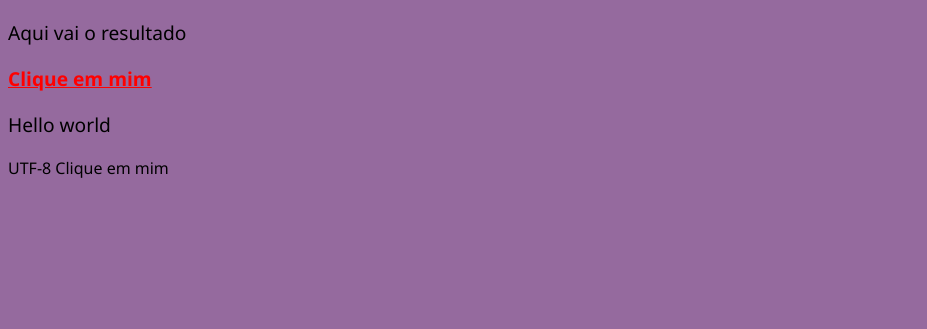
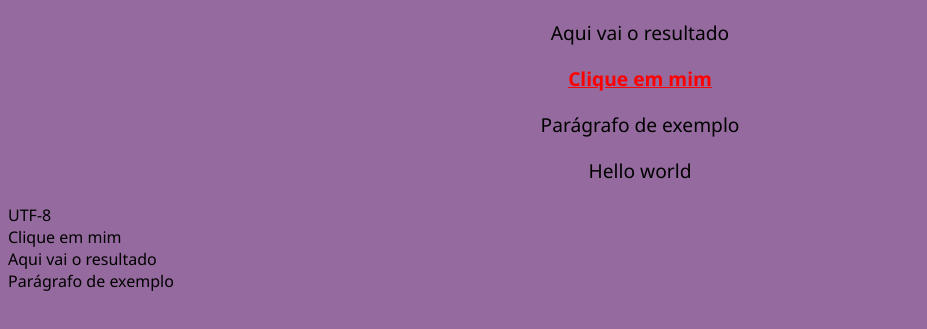
Before and after one commit to raphael-rico/JavaScript, a plain HTML site: page exercicios/ex04/index.html in a window 1280 px wide. Shown: the part 67-396 px from the top of the page, without its empty margins (0-927 px from the left). Drawn offline with Linux system fonts and the light colour scheme.

Commit message:
Update index.html

```diff
--- a/exercicios/ex04/index.html
+++ b/exercicios/ex04/index.html
@@ -14,22 +14,37 @@
         }
         p{
             font-size: 1.2em;
+            text-align: center;
         }
     </style>
     <title>JS</title>
 </head>
 <body>
     <h1>Iniciando os estudos de DOM</h1>
-    <p>Aqui vai o resultado</p>
+    <p id="jasg">Aqui vai o resultado</p>
     <p><strong><u>Clique em mim</u></strong></p>
+    <p class="sh" name="nome">Parágrafo de exemplo</p>
     <script>
          window.document.writeln('<p>Hello world</p>' + window.document.charset)
+         document.write('<br>')
          var g = window.document.getElementsByTagName('p')[1]
          document.write(g.innerText)
          g.style.color = 'red'
          var gas = document.body
          gas.style.background = 'light-purple'
-         document.getElementById
+         document.write('<br>')
+         var js = document.getElementById('jasg')
+         document.writeln(js.innerHTML)
+         /*var emc2 = document.getElementsByName('nome')[0]
+         document.write(emc2.innerText) (name)*/
+         document.write('<br>')
+         var bdm = window.document.getElementsByClassName('sh')[0]
+         document.write(bdm.innerText)
+         var bw = document.getElementById('jasg')
+         bw.style.textAlign = 'center'
+
+
+
     </script>
 </body>
 </html>
```
